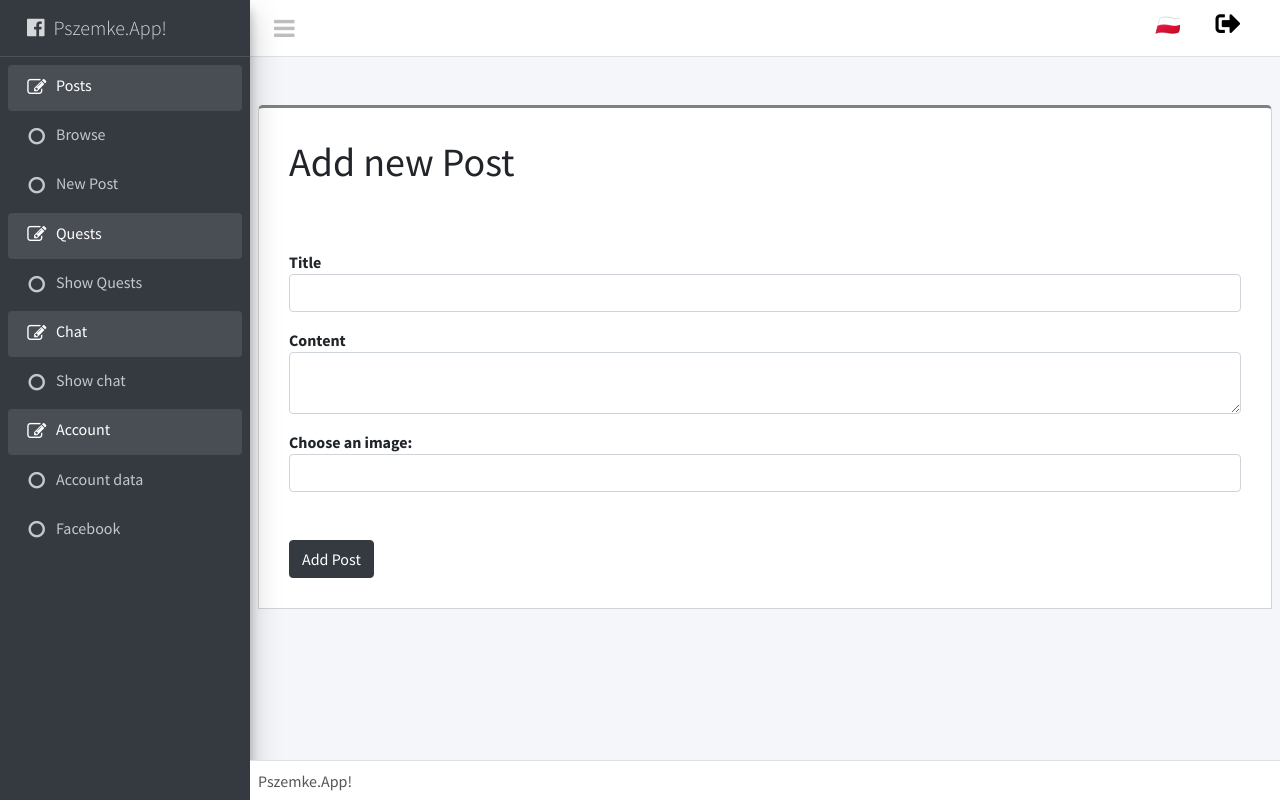
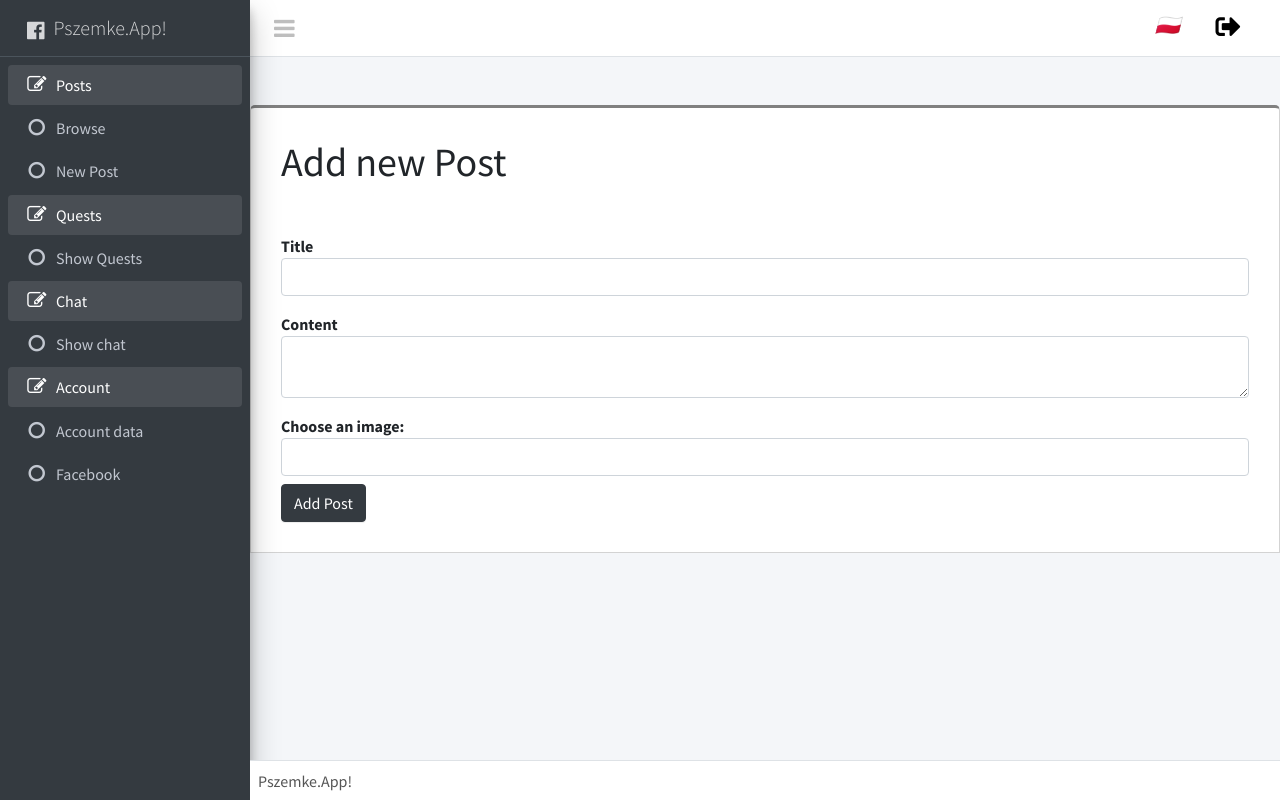
Before and after one commit to niemamzdania/Facebook-App, a Symfony app: template templates/posts/new_post.html.twig in a window 1280 px wide. Run offline with Twig, Linux system fonts and the light colour scheme; the template is opened without the code that fills it, so the values that code supplies are empty; form fields are guessed from the names that the template uses; some libraries are stand-ins or nearby versions.

Commit message:
Flexible fixed

```diff
--- a/public/css/main.css
+++ b/public/css/main.css
@@ -1,5 +1,5 @@
 *{
-    overflow: hidden;
+    /*overflow: hidden;*/
 }
 
 /*Browse*/
--- a/templates/chat/conversations.html.twig
+++ b/templates/chat/conversations.html.twig
@@ -7,7 +7,7 @@
                 <div class="mt-2 mb-2" style="text-align:center;">
                     <h3><span style="cursor: default;">{% trans %}Konwersacje{% endtrans %}</span></h3>
                 </div>
-                <div class="users" style="overflow-y: scroll; overflow-y: scroll;min-height:450px; max-height: 450px;">
+                <div class="users" style="overflow-y: auto; overflow-x: hidden; min-height:450px; max-height: 450px;">
                     {% for conversation in conversations %}
                     {% if app.user.id == conversation.user1.Id %}
                     <a id="{{ conversation.Id }}" class="selectChat" style="color: black;"
--- a/templates/mainpage/footer.html.twig
+++ b/templates/mainpage/footer.html.twig
@@ -1,5 +1,5 @@
 {% block footer %}
-    <footer class="main-footer">
+    <footer class="main-footer" style="margin-top: 5px;">
             Pszemke.App!
     </footer>
 {% endblock %}
--- a/templates/mainpage/hello_page.html.twig
+++ b/templates/mainpage/hello_page.html.twig
@@ -1,6 +1,6 @@
 <style>
     .content-wrapper {
-        background-image: url('{{asset('images/9VhZtYR.jpg')}}');
+        background-image: url('{{ asset('images/9VhZtYR.jpg') }}');
         background-size: cover;
 
         color: white;
--- a/templates/mainpage/main.html.twig
+++ b/templates/mainpage/main.html.twig
@@ -21,8 +21,7 @@
     {% include 'mainpage/sidebar.html.twig' %}
     <!-- Sidebar -->
     <!-- Content -->
-    <div class="content-wrapper">
-        <div class="content">
+    <div class="content-wrapper" style="overflow: auto;">
             {% block alerts %}
                 <div class="messagesAlert"></div>
                 {% if message is defined %}
@@ -52,7 +51,6 @@
             {% block content %}
                 {% include 'mainpage/hello_page.html.twig' %}
             {% endblock %}
-        </div>
     </div>
     <!-- Content -->
     <!-- Footer -->
--- a/templates/mainpage/sidebar.html.twig
+++ b/templates/mainpage/sidebar.html.twig
@@ -1,11 +1,11 @@
 {% block sidebar %}
-    <aside class="main-sidebar sidebar-dark-primary elevation-4">
+    <aside class="main-sidebar sidebar-dark-primary elevation-4" style="overflow: auto;">
         <a class="brand-link" href="/">
             <i class="fab fa-facebook-f" style="position:relative; margin-left: 19px; size: 3px; top:3px;"></i>
             <span class="brand-text font-weight-light" style="margin-left: 5px;">Pszemke.App!
             </span>
         </a>
-        <div class="sidebar">
+        <div class="sidebar" style="overflow: auto;">
             <nav class="mt-2">
                 <ul class="nav nav-pills nav-sidebar flex-column" data-accordion="false" data-widget="treeview" role="menu">
                     <!--*********************************************************-->
--- a/templates/posts/new_post.html.twig
+++ b/templates/posts/new_post.html.twig
@@ -14,7 +14,7 @@
         {{ form_errors(form.name) }}
         <div class="photoSelection"></div>
         <div>
-            <button class="confirmButton btn btn-dark mt-5">{% trans %}Dodaj post{% endtrans %}</button>
+            <button class="confirmButton btn btn-dark mt-2">{% trans %}Dodaj post{% endtrans %}</button>
         </div>
         {{ form_end(form) }}
     </div>
@@ -26,6 +26,9 @@
             var chosenImage = new FileReader();
             chosenImage.onload = function()
             {
+                var photoSel = document.querySelector(".chosenImage");
+
+                if(photoSel === null) {
                     document.querySelector(".photoSelection").insertAdjacentHTML('beforeend', "<div class=\"chosenImage\">\n" +
                         "<img id=\"chosenImage\" style=\"height: 30vh; max-width: 100%; margin-top: 20px; margin-bottom: 10px;\">\n" +
                         "</div>");
@@ -33,8 +36,17 @@
                     image.src = chosenImage.result;
                     image.style.borderRadius = "5px";
                     image.style.border = "2px solid gray";
-                var button = document.querySelector(".confirmButton");
-                button.className = "confirmButton btn btn-dark mt-2";
+                }
+                else {
+                    document.querySelector(".chosenImage").innerHTML = "<img id=\"chosenImage\" style=\"height: 30vh; max-width: 100%; margin-top: 20px; margin-bottom: 10px;\">";
+                    var image = document.querySelector("#chosenImage");
+                    image.src = chosenImage.result;
+                    image.style.borderRadius = "5px";
+                    image.style.border = "2px solid gray";
+                }
+
+                /*var button = document.querySelector(".confirmButton");
+                button.className = "confirmButton btn btn-dark mt-2";*/
             }
             chosenImage.readAsDataURL(event.target.files[0]);
         }
```
Also changed, not shown: 1 other file. Lines whose indentation alone changed are shown as unchanged.
